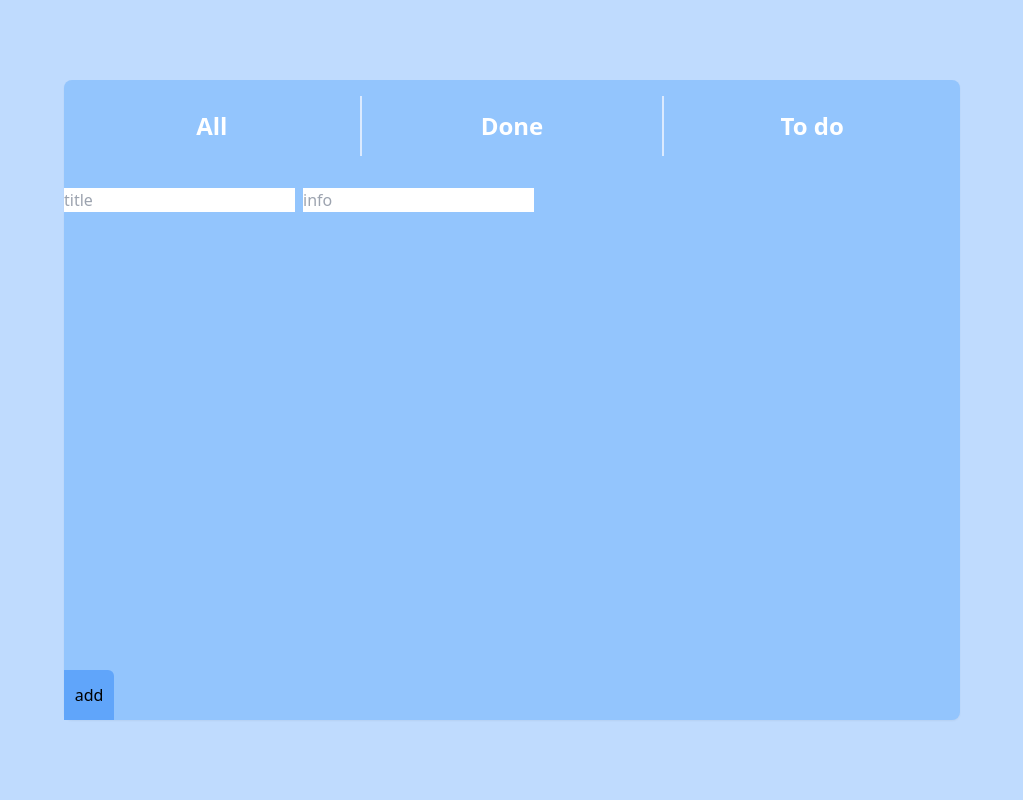
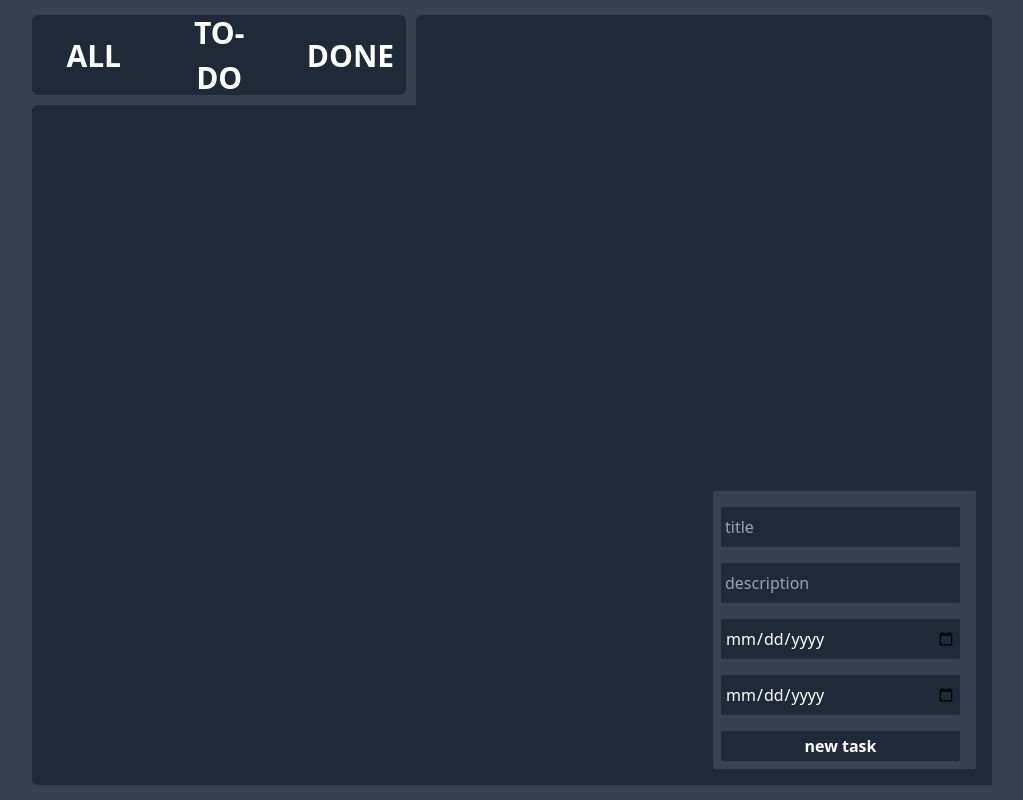
Before and after one commit to Dzecki/ToDoApp, a React (Create React App) app in the folder just_remember/: page / in a window 1280 px wide. Shown: the whole page, without its empty margins (128-1151 px from the left). Built offline with nearby package versions, Linux system fonts and the light colour scheme.

Commit message:
nowe gui i struktura tasków

```diff
--- a/just_remember/src/App.js
+++ b/just_remember/src/App.js
@@ -3,7 +3,7 @@ import Task from './Components/Task';
 
 export default function App() {
   const [tasks, setTasks] = useState([]);
-  const [task, setTask] = useState({taskID: 1, taskTitle: '', taskInfo: ''});
+  const [task, setTask] = useState({taskID: 1, taskTitle: '', taskDescription: '', taskStartDate: '', taskEndDate: ''});
 
   const handleChange = (e) => {
     const value = e.target.value;
@@ -18,7 +18,7 @@ export default function App() {
   }
 
   const taskList = tasks.map((task) => (
-    <Task id={task.taskID} title={task.taskTitle} deleteTask={deleteTask}/>
+    <Task id={task.taskID} title={task.taskTitle} description={task.taskDescription} deleteTask={deleteTask}/>
   ));
 
   const addTask = () => {
@@ -27,21 +27,30 @@ export default function App() {
   }
 
   return (
-    <div className='flex items-center justify-center w-[100vw] h-[100vh] bg-blue-200'>
-      <div className='relative w-[70%] h-[80%] bg-blue-300 rounded-lg shadow-sm'>
-        <div className='flex w-[100%] mt-4 text-white text-2xl cursor-pointer font-semibold'>
-          <div className='flex justify-center items-center w-[33%] h-[60px] hover:mt-[-3px] transition-all'>All</div>
-          <div className='flex justify-center items-center w-[34%] h-[60px] border-x-2 border-blue-100'>Done</div>
-          <div className='flex justify-center items-center w-[33%] h-[60px]'>To do</div>
+    <div className='flex flex-col items-center justify-center w-[100vw] h-[100vh] bg-gray-700'>
+      <div className='flex justify-between w-[75%]'>
+        <div className='flex justify-between items-center bg-gray-800 w-[39%] mb-2 rounded-md h-[80px] text-white font-bold text-[30px]'>
+          <div className='w-[33%] text-center p-6 cursor-pointer'>ALL</div>
+          <div className='w-[33%] text-center p-6 cursor-pointer'>TO-DO</div>
+          <div className='w-[33%] text-center p-6 cursor-pointer'>DONE</div>
         </div>
+        <div className='flex justify-between bg-gray-800 w-[60%] rounded-t-md h-[90px] text-white text-2xl'></div>
+      </div>
 
+      <div className='relative w-[75%] h-[85%] bg-gray-800 rounded-md shadow-sm rounded-r-none rounded-b-md'>
         <div className='flex flex-col items-center mt-8'>
           {taskList}
         </div>
 
-        <button className='absolute bottom-0 w-[50px] h-[50px] bg-blue-400 rounded-tr-md' onClick={addTask}>add</button>
-        <input placeholder='title' name='taskTitle' value={task.taskTitle} onChange={handleChange}/>
-        <input className='mx-2' placeholder='info' name='taskInfo' value={task.taskInfo} onChange={handleChange}/>
+        <div className='flex justify-center items-center absolute bottom-4 right-4 bg-gray-700 w-fit rounded-sm pr-2 text-white'>
+          <div className='flex flex-col'>
+            <input className='m-2 mt-4 h-[40px] bg-gray-800 rounded-sm p-1' placeholder='title' name='taskTitle' value={task.taskTitle} onChange={handleChange}/>
+            <input className='m-2 h-[40px] bg-gray-800 rounded-sm p-1' placeholder='description' name='taskInfo' value={task.taskInfo} onChange={handleChange}/>
+            <input className='m-2 h-[40px] bg-gray-800 rounded-sm p-1' type="date"></input>
+            <input className='m-2 h-[40px] bg-gray-800 rounded-sm p-1' type="date"></input>
+            <button className='m-2 h-[30px] bg-gray-800 ml-2 font-semibold rounded-sm hover:bg-gray-600 transition-all' onClick={addTask}>new task</button>
+          </div>
+        </div>
       </div>
     </div>
   )
--- a/just_remember/src/Components/Task.js
+++ b/just_remember/src/Components/Task.js
@@ -1,11 +1,34 @@
 import React from 'react'
 
-function Task({id, title, deleteTask}) {
+function Task({id, title, description, startDate, endDate, deleteTask}) {
   return (
-    <div className='flex justify-around items-center w-[80%] h-[70px] rounded-md bg-blue-200 border-2 my-2'>
-        <p>{id} | {title}</p>
-        <button className='w-[100px] bg-red-400 rounded-md' onClick={() => deleteTask(id)}>Delete</button>
-        <input id="todo-0" type="checkbox" />
+    <div className='flex justify-center w-[90%] h-[90px] my-4 text-white'>
+        <div className='flex w-[45%] bg-gray-700 rounded-l-md'>
+          <div className='w-[50%]'>
+            <label className='m-2 font-semibold'>TITLE</label>
+            <p className='text-[30px] m-2'>{title}</p>
+          </div>
+          <div>
+            <label className='m-2 font-semibold'>DESCRIPTION</label>
+            <p className='text-[30px] m-2'>{title}</p>
+          </div>
+        </div>
+
+        <div className='flex flex-col justify-center w-[50px]'>
+          <button className='bg-red-600 h-[50%] font-bold' onClick={() => deleteTask(id)}>X</button>
+          <button className='bg-gray-600 h-[50%] font-semibold'>E</button>
+        </div>
+
+        <div className='flex justify-end w-[45%] bg-gray-700 rounded-r-md'>
+          <div className='w-[50%]'>
+            <label className='m-2 font-semibold'>START DATE</label>
+            <p className='text-[30px] m-2'>{title}</p>
+          </div>
+          <div>
+            <label className='m-2 mr-12 font-semibold'>END DATE</label>
+            <p className='text-[30px] m-2'>{title}</p>
+          </div>
+        </div>
     </div>
   )
 }
```
